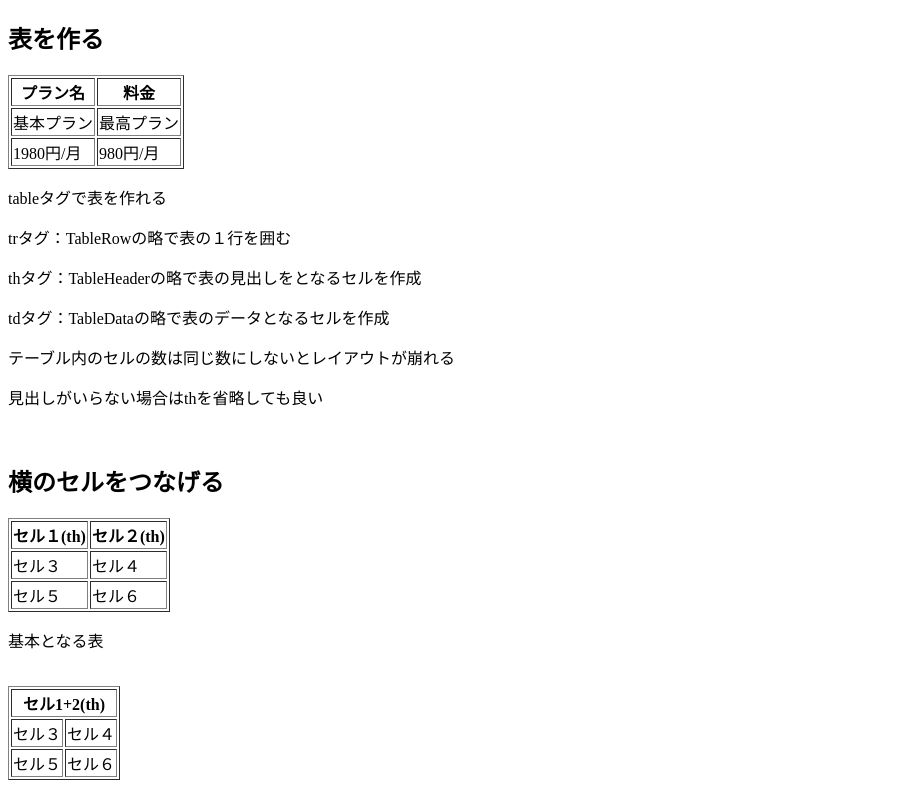
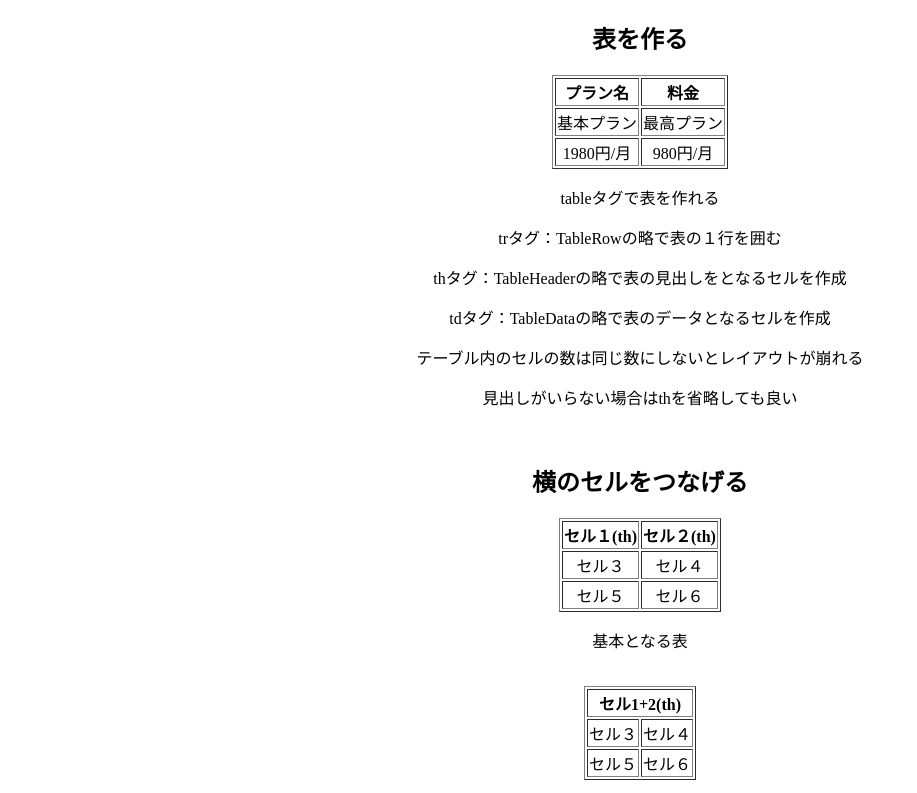
Before and after one commit to RyugaHAL12/html-css-webdesign, a plain HTML site: page Chapter2/2-10/index.html in a window 1280 px wide. Shown: the top 793 px of the page, without its empty margins (0-917 px from the left). Drawn offline with Linux system fonts and the light colour scheme.

Commit message:
色々書いた。フォーム作るところで止まってる

```diff
--- /dev/null
+++ b/Chapter2/2-10/index.css
@@ -0,0 +1,7 @@
+body{
+	text-align: center;
+}
+
+table{
+	margin: auto;
+}
--- a/Chapter2/2-10/index.html
+++ b/Chapter2/2-10/index.html
@@ -3,9 +3,10 @@
 <head>
 	<meta charset="UTF-8">
 	<meta name="viewport" content="width=device-width, initial-scale=1.0">
-	<title>Document</title>
+	<link rel="stylesheet" href="index.css">
+	<title>MakeTable</title>
 </head>
-<body>
+<body style="margin: auto;">
 	<h2>表を作る</h2>
 	<table border="1">
 		<tr>
```
Also changed, not shown: Chapter2/2-11/index.html (+1 -1 lines).
